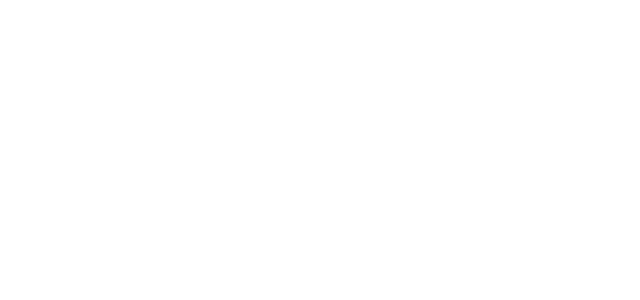
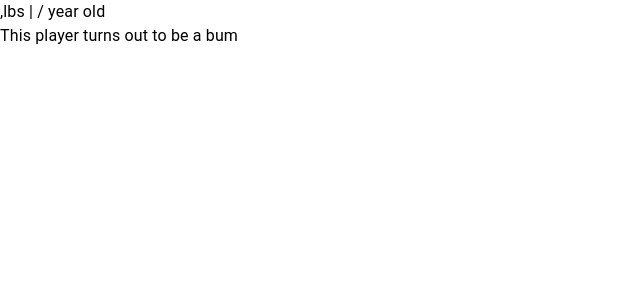
Before and after one commit to ammentorp2/BBallPlayerGeneratorSite, a React (Create React App) app in the folder frontend/: page /playerByAge in a window 1280 px wide. Before the commit this address had no page. Shown: the top 300 px of the page, without its empty margins (0-640 px from the left). Built offline with nearby package versions, Linux system fonts and the light colour scheme; no server answers.

Commit message:
create player by age

```diff
--- a/frontend/src/components/genPlayerForm.tsx
+++ b/frontend/src/components/genPlayerForm.tsx
@@ -29,13 +29,11 @@ export const GenPlayerForm = () => {
 
                 if(age === "Random"){
                     //True random player
-                    // TODO navigate to new page. "mount" with random player
-                    navigate("/randPlayer")
-                    //handlePlayerChange(player)
+                    navigate("/player")
                 }
                 else{
                     //create player by age
-
+                    navigate("/playerByAge?age=" + age);
                 }
             }
             else{
--- /dev/null
+++ b/frontend/src/pages/PlayerByAge.tsx
@@ -0,0 +1,59 @@
+import React from 'react';
+import { useSearchParams } from "react-router-dom";
+import { useState } from 'react';
+import { Typography } from "@mui/material";
+import { getRandomPlayer } from "../API/playerAPI";
+import { Player } from '../util/Player';
+import { createCareer } from '../util/PlayerTeamFunctions';
+
+export const PlayerByAge = () => {
+    const [mounted,setMounted] = useState(false);
+    const [player,setPlayer] = useState<Player>(new Player());
+
+    let [searchParams, setSearchParams] = useSearchParams();
+    let age = searchParams.get('age');
+
+    if(!mounted){
+        //gen random player
+        //TODO this makes hella calls
+        //since age doesn't really affect other things we'll just be efficient (lazy) and call the random function
+        getRandomPlayer().then((response) => {
+            let p = new Player();
+            if(response == null ){
+                console.log("Could not get player!")
+            }
+            else{
+                //console.log(response.data);
+                p.firstName = response.data.firstName;
+                p.lastName = response.data.lastName;
+                p.primaryPosition = response.data.primaryPosition;
+                p.secondaryPosition = response.data.secondaryPosition;
+                if(age == null){
+                    p.age = "28"
+                }
+                else{
+                    p.age = age;
+                }
+                p.height = response.data.formattedHeight;
+                p.playstyle = response.data.playstyle;
+                p.weight = response.data.weight;
+                //console.log(p);
+
+            }
+            setPlayer(p);
+            setMounted(true);
+        })
+    }
+
+    return (
+        <div>
+        {mounted ?
+            <div>
+                <Typography>{player.toString()} </Typography>
+                <Typography>{createCareer(player)}</Typography>
+            </div>
+            : null
+        }
+        </div>
+    )
+}
--- a/frontend/src/pages/Routes.tsx
+++ b/frontend/src/pages/Routes.tsx
@@ -1,13 +1,15 @@
 import React from 'react';
 import { Route , Routes} from 'react-router-dom';
 import { GenPlayerForm } from '../components/genPlayerForm';
+import { PlayerByAge } from './PlayerByAge';
 import { RandomPlayer } from './RandomPlayer';
 
 export const PageRoutes = () => {
     return(
         <Routes>
             <Route path='/' element={<GenPlayerForm />} />
-            <Route path='/randPlayer' element={<RandomPlayer />} />
+            <Route path='/player' element={<RandomPlayer />} />
+            <Route path='/playerByAge' element={<PlayerByAge />} />
         </Routes>
 
     )
```
